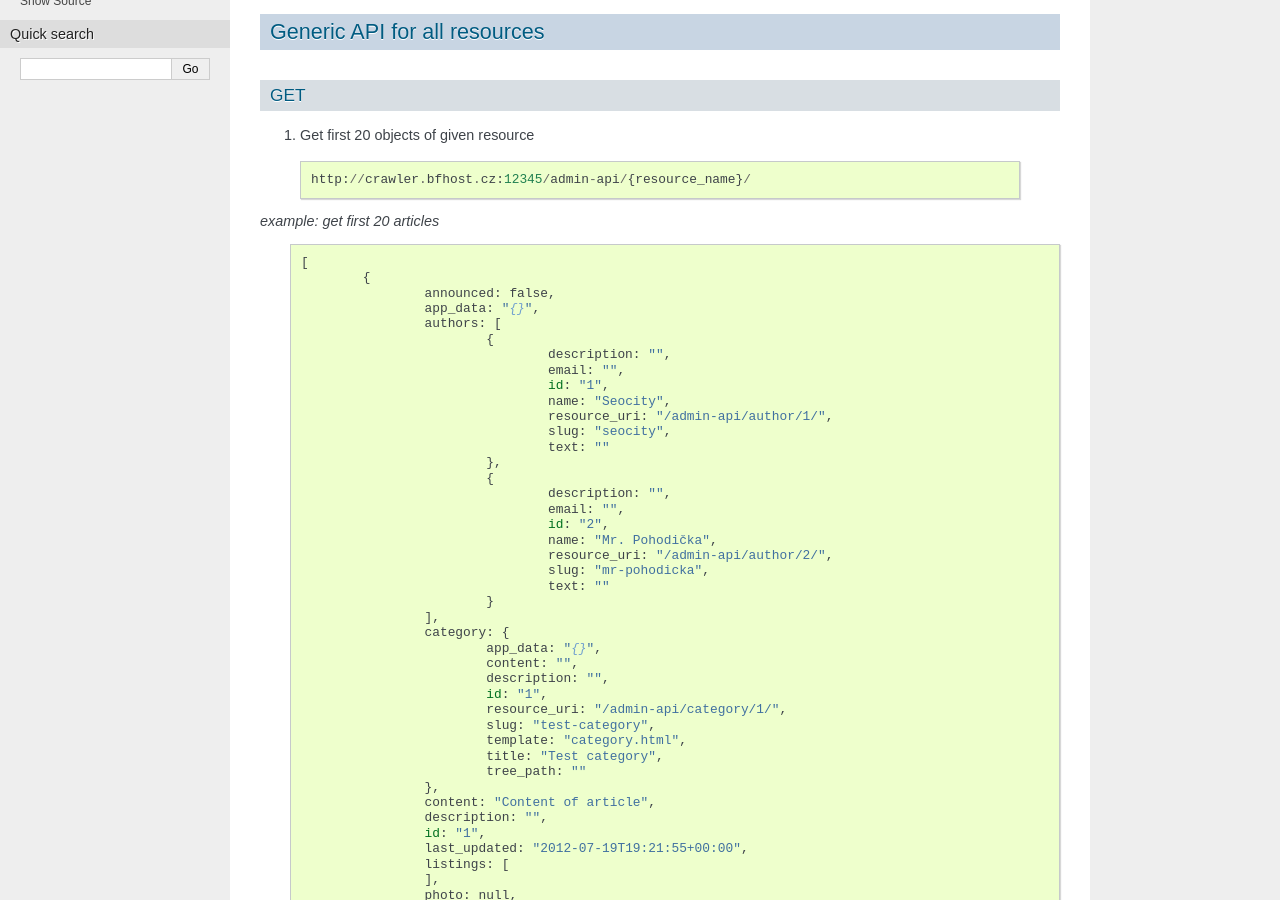
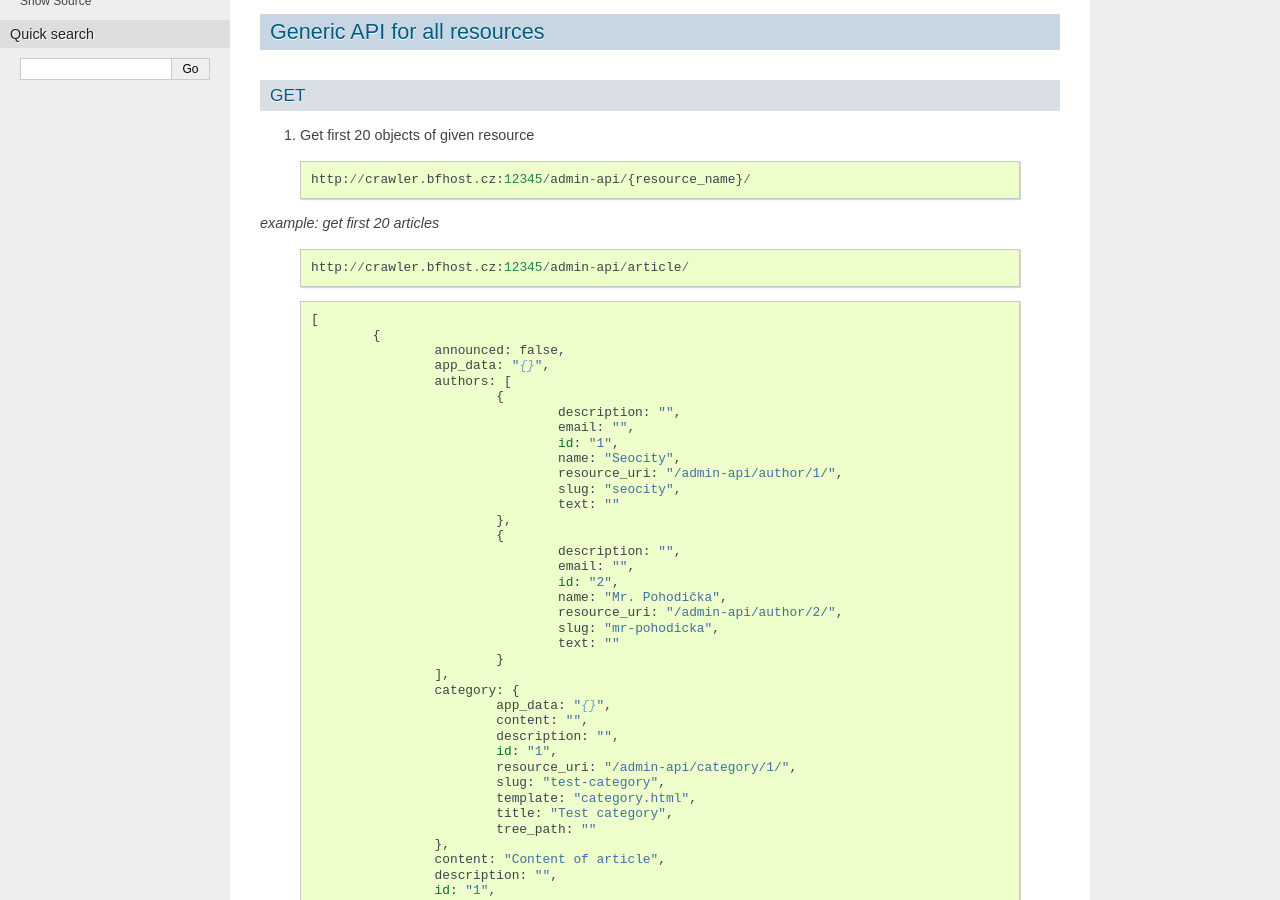
Before and after one commit to SanomaCZ/ella-hub, a Sphinx documentation site: the page built from doc/api.rst, in a window 1280 px wide and 900 px high, scrolled down 568 px. Built offline with Sphinx 7.4.7, drawn with Linux system fonts in a browser that asks for light colours; the version number could not be read and is left out; part of the change alters nothing that is shown.

Commit message:
Added an example URL for getting a list of articles.

```diff
--- a/doc/api.rst
+++ b/doc/api.rst
@@ -24,6 +24,11 @@ GET
 	http://crawler.bfhost.cz:12345/admin-api/{resource_name}/
 
 *example: get first 20 articles*
+
+ ::
+
+	http://crawler.bfhost.cz:12345/admin-api/article/
+
  ::
 
 	[
```
